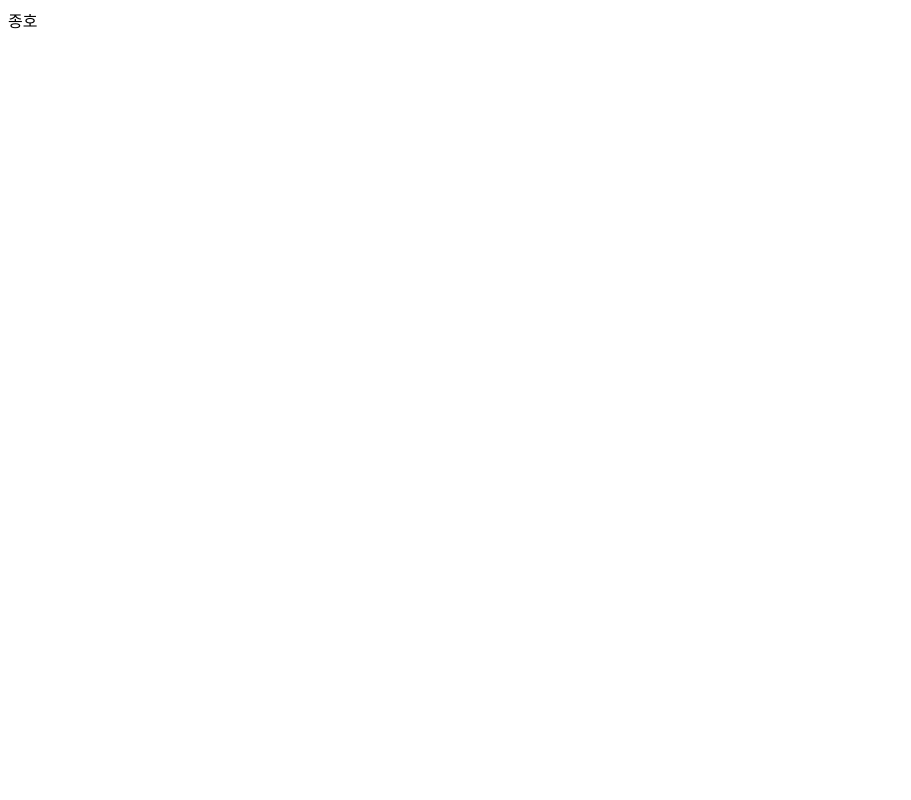
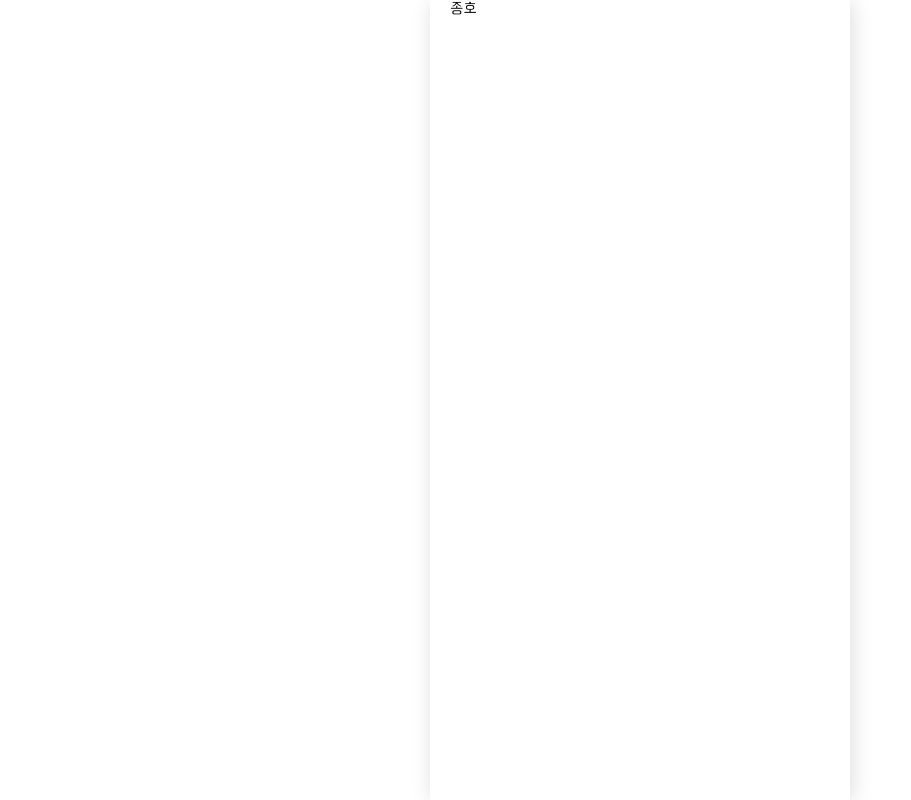
Before and after one commit to Kwongiseok/deal-7, a website built with webpack: page client/src/pages/mainPage.html in a window 1280 px wide. Shown: the whole page, without its empty margins (0-911 px from the left). Built offline with nearby package versions, Linux system fonts and the light colour scheme.

Commit message:
chore : Hanna 폰트체 추가

```diff
--- a/client/src/index.css
+++ b/client/src/index.css
@@ -1,5 +1,41 @@
+@import "./reset.css";
 @import "./views/components/components.css";
 
-h1{
-    color:black;
+:root{
+    --button-color-initial: #2ac1bc;
+    --button-color-hovered:#219a95;
+    --button-color-focused:#2ac1bc;
+    --button-color-disabled:#a0e1e0;
+
+    --error-color:#f45452;
+    --sub-bg-color:#f6f6f6;
+    --line-color:#d7d7d7;
+    --placeholder-color:#bbbbbb;
+    --title-link-color:#222;
+    --font-color:#222;
+    --mobile-default-width: 500px;
 }
+
+@font-face{
+    font-family:HannaAir;
+    src:url("../public/font/BMHANNAAir.otf")
+}
+
+@font-face{
+    font-family:HannaPro;
+    src:url("../public/font/BMHANNAPro.otf")
+}
+
+
+body {
+    box-sizing: border-box;
+    width: 100%;
+    height: 100%;
+    min-height:100vh;
+    max-width: 420px;
+    margin: 0 auto;
+    padding: 0 20px 30px 20px;
+    font-family: HannaAir,-apple-system, BlinkMacSystemFont, 'Segoe UI', Roboto, Oxygen, Ubuntu, Cantarell, 'Open Sans', 'Helvetica Neue', sans-serif;
+    box-shadow: #ddd 2px 2px 20px;
+    background-color: #fff;
+}
```
Also changed, not shown: client/public/font/BMHANNAAir.otf (added), client/public/font/BMHANNAPro.otf (added).
